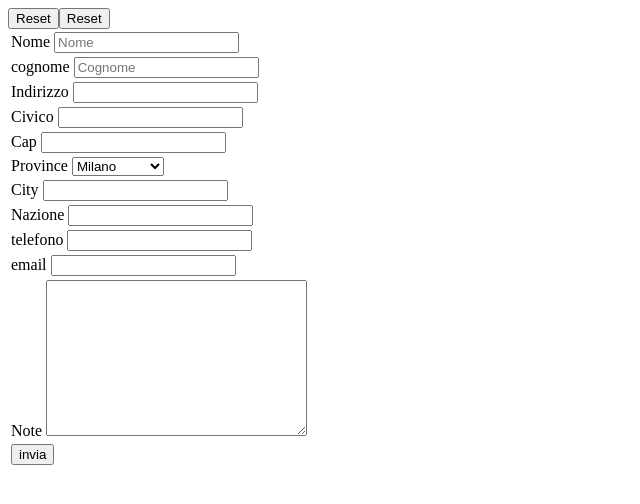
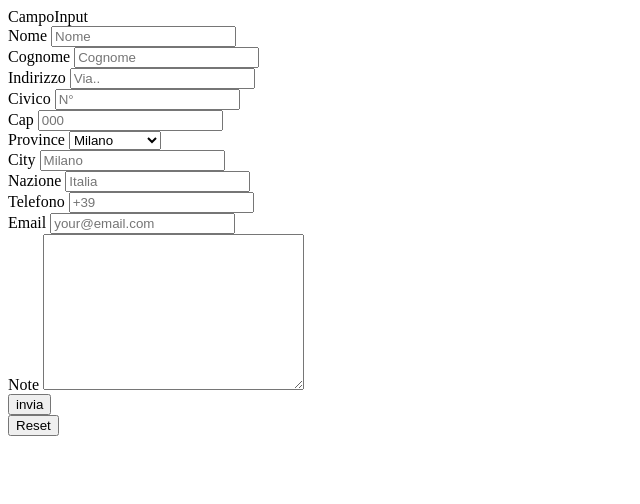
Before and after one commit to vale23dji/vale23dji.gethub.io, a plain HTML site: page spedizione2 html.html in a window 1280 px wide. Shown: the whole page, without its empty margins (0-640 px from the left). Drawn offline with Linux system fonts and the light colour scheme.

Commit message:
delivery format

```diff
--- a/spedizione2 html.html
+++ b/spedizione2 html.html
@@ -6,47 +6,51 @@
 </head>
 <body>
 
-<table>
-
-<form Id="delivery"
+<table border="0">
+    <form method="get" action="https://postb.in/1639492055040-6614799241069" Id="delivery" autocomplete="on"
 
       <tr>
-        <td>
+           <div style="display: inline">Campo</div>
+
+           <div style="display: inline">Input</div>
+      </tr>
+
+      <div>
+        <div>
           <label for="name">Nome</label>
           <input Id="name" type="text" name="name" placeholder="Nome" required>
-        </td>
-      </tr>
+        </div>
+      </div>
 
-     <tr>
-       <td>
-         <label for="lastname">cognome</label>
+      <div>
+          <div>
+            <label for="lastname">Cognome</label>
             <input Id="Lastname" type="text" name="Lastname" placeholder="Cognome" required>
-       </td>
-     </tr>
+          </div>
+      </div>
 
-     <tr>
-       <td>
+      <div>
+          <div>
             <label for="address">Indirizzo</label>
-         <input type="text" name="address" Id="address">
-       </td>
-     </tr>
+            <input type="text" name="address" Id="address" placeholder="Via..">
+      </div>
 
-     <tr>
-       <td>
+      <div>
+          <div>
             <label for="po">Civico</label>
-         <Input type="number" name="po" id="po">
-       </td>
-     </tr>
+            <Input type="number" name="po" id="po" placeholder="N°"
+          </div>
+      </div>
 
-     <tr>
-       <td>
+      <div>
+          <div>
             <label for="cap">Cap</label>
-         <input type="number" name="Cap" Id="Cap" required>
-       </td>
-     </tr>
+            <input type="number" name="Cap" Id="Cap" placeholder="000" required>
+          </div>
+      </div>
 
-     <tr>
-       <td>
+      <div>
+          <div>
             <label for="province">Province</label>
              <select name="province" Id="province" required>
               <option value="MI">Milano</option>
@@ -56,57 +60,54 @@
               <option value="CE">Caserta</option>
               <option value="AL">Alessandria</option>
             </select>
-       </td>
-     </tr>
+          </div>
+      </div>
 
-     <tr>
-       <td>
+      <div>
+          <div>
             <label for="City">City</label>
-         <input type="text" name="city" Id="city" required>
-       </td>
-     </tr>
+            <input type="text" name="city" Id="city" placeholder="Milano" required>
+          </div>
+      </div>
 
-     <tr>
-       <td>
+      <div>
+          <div>
             <label for="Country">Nazione</label>
-         <input type="text" name="country" id="country" required>
-       </td>
-     </tr>
+            <input type="text" name="country" id="country" placeholder="Italia" required>
+          </div>
+      </div>
 
-     <tr>
-       <td>
-         <label for="phone">telefono</label>
-         <input type="tel" name="phone" Id="phone"
-       </td>
-     </tr>
+      <div>
+          <div>
+            <label for="phone">Telefono</label>
+            <input type="tel" name="phone" Id="phone" placeholder="+39">
+          </div>
+      </div>
 
-     <tr>
-       <td>
-         <label for="email">email</label>
-         <input type="email" name="email" Id="email" required>
-       </td>
-     </tr>
+      <div>
+          <div>
+            <label for="email">Email</label>
+            <input type="email" name="email" Id="email" placeholder="your@email.com" required>
+          </div>
+      </div>
 
-     <tr>
-       <td>
+      <div>
+          <div>
             <label for="note">Note</label>
             <textarea name="note" Id="note" cols="30" rows="10"></textarea>
-       </td>
-     </tr>
+          </div>
+      </div>
 
-     <tr>
-       <td>
+      <div>
+          <div>
             <input type="submit" value="invia">
-       </td>
-     </tr>
+          </div>
+      </div>
 <button type="reset" form="delivery">Reset</button>
 
    </form>
 
 
-<button type="reset" form="delivery">Reset</button>
-
-
 
 </body>
 </html>
```
Lines whose indentation alone changed are shown as unchanged.
